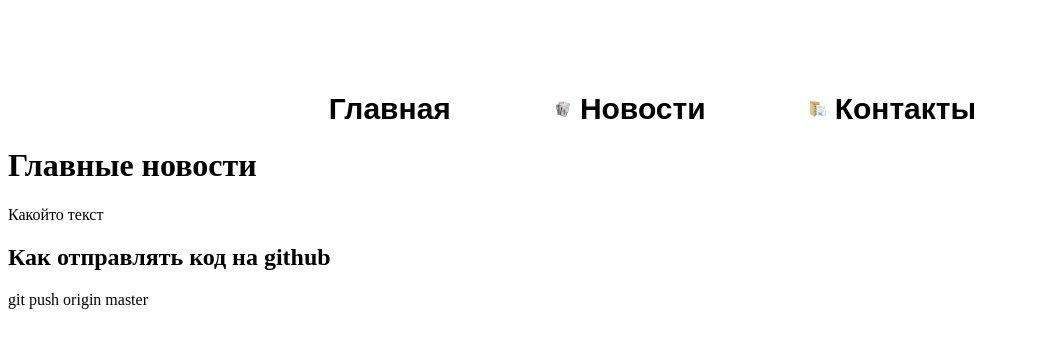
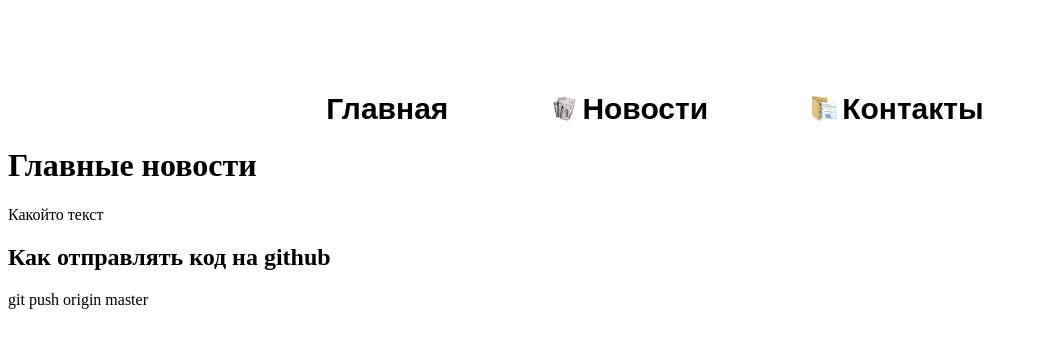
Before and after one commit to Nezeeeeee/VSCTestGH, a plain HTML site: page index.html in a window 1280 px wide. Shown: the whole page, without its empty margins (0-1037 px from the left). Drawn offline with Linux system fonts and the light colour scheme; a web font is replaced by a local one.

Commit message:
change bg-size for a tag <a>

```diff
--- a/index.css
+++ b/index.css
@@ -16,28 +16,28 @@ a:hover{
 }
 .news{
     background:url(pictures/news.png) no-repeat left center;
-    background-size: 16px;
+    background-size: 25px;
     display:inline-block;
     vertical-align:bottom;
-    padding-left: 25px;
+    padding-left: 30px;
     margin: 0 50px;
     font-weight: bold;
 }
 .main{
     background:url(pictures/main.png) no-repeat left center;
-    background-size: 16px;
+    background-size: 25px;
     display:inline-block;
     vertical-align:bottom;
-    padding-left: 25px;
+    padding-left: 30px;
     margin: 0 50px;
     font-weight: bold;
 }
 .conacts{
     background:url(pictures/contacts.png) no-repeat left center;
-    background-size: 16px;
+    background-size: 25px;
     display:inline-block;
     vertical-align:bottom;
-    padding-left: 25px;
+    padding-left: 30px;
     margin: 0 50px;
     font-weight: bold;
 }
```
